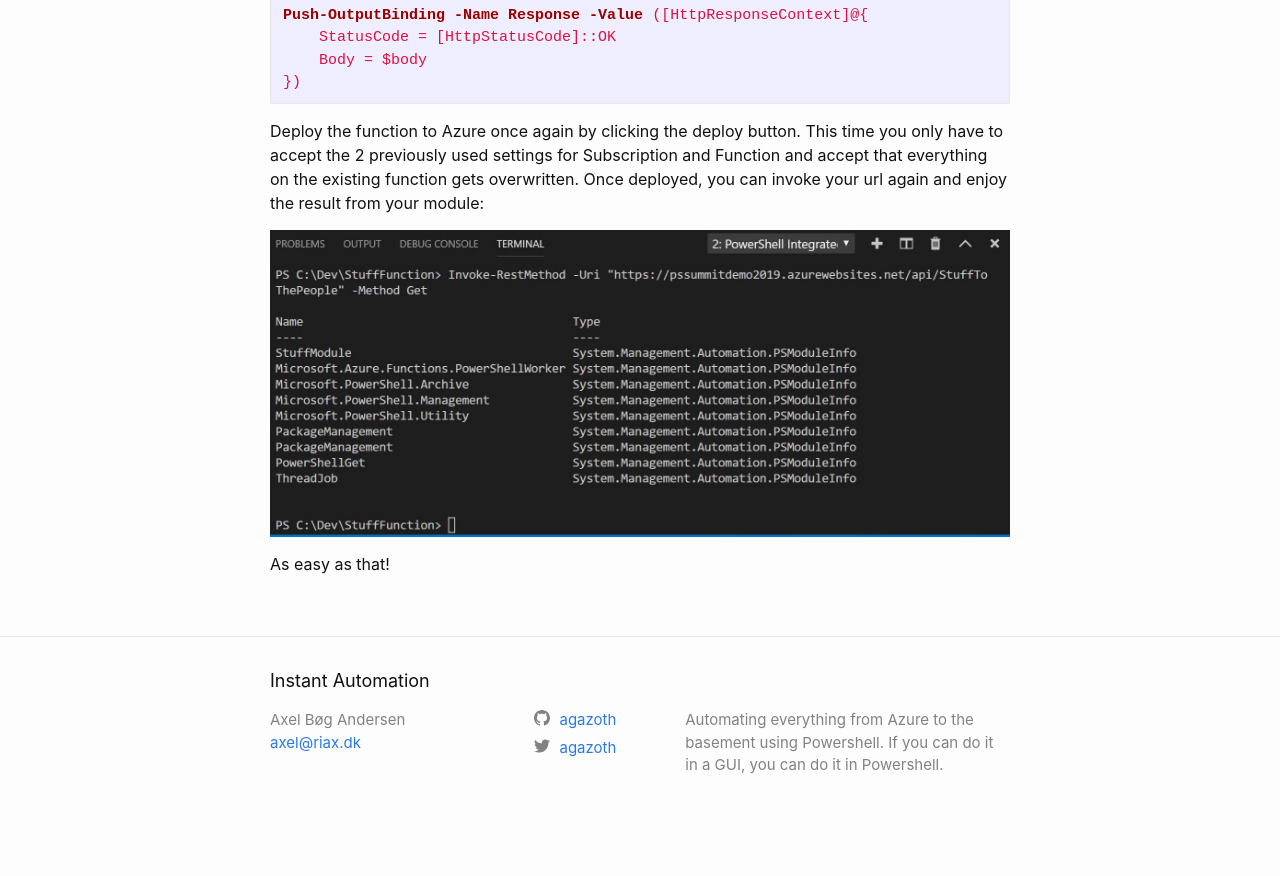
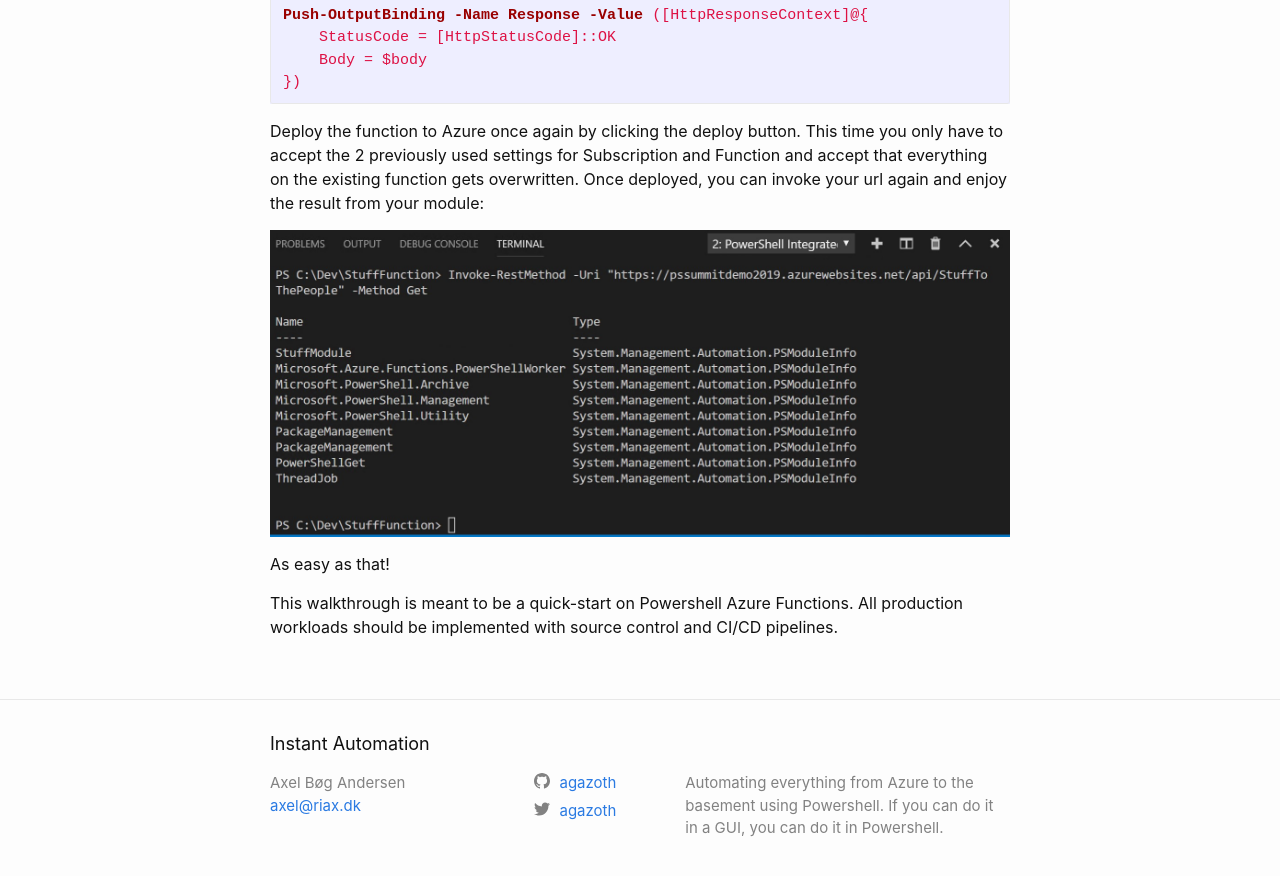
Before and after one commit to Agazoth/agazoth.github.io, a Jekyll site: the page built from _posts/2019-04-29-Powershell-Functions-In-Azure-The-Easy-Way.md, in a window 1280 px wide and 900 px high, scrolled down 17963 px. Shown: the top 876 px of the window. Built offline with Jekyll 4.4.1, drawn with Linux system fonts in a browser that asks for light colours; before the commit the page ends 18800 px from its top, so only the background shows below that.

Commit message:
small adjustment

```diff
--- a/_posts/2019-04-29-Powershell-Functions-In-Azure-The-Easy-Way.md
+++ b/_posts/2019-04-29-Powershell-Functions-In-Azure-The-Easy-Way.md
@@ -289,3 +289,5 @@ Deploy the function to Azure once again by clicking the deploy button. This time
 ![Azure Tools Azure Function Module]({{ site.url }}/images/afmodule4.jpg)
 
 As easy as that!
+
+This walkthrough is meant to be a quick-start on Powershell Azure Functions. All production workloads should be implemented with source control and CI/CD pipelines.
```
